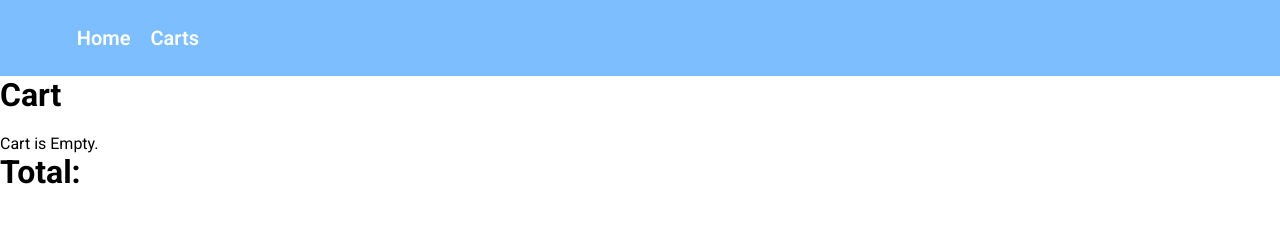
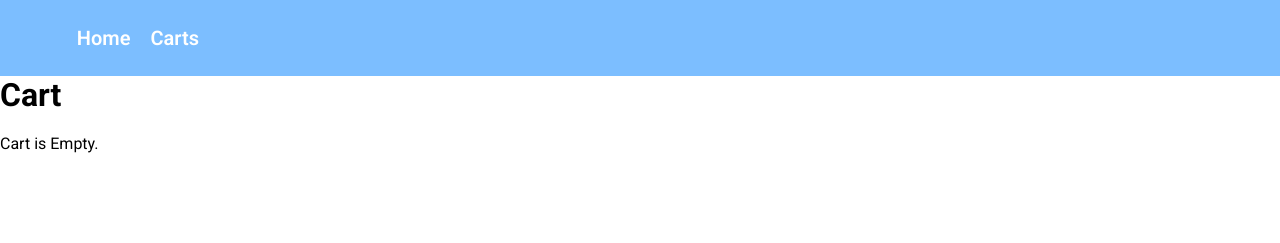
Before and after one commit to iamanoopverma/e-shop, a React (Vite) app: page /cart in a window 1280 px wide. Shown: the top 243 px of the page. Built offline with nearby package versions, Linux system fonts and the light colour scheme.

Commit message:
fix: return cart total correctly and hide total for empty cart

```diff
--- a/src/pages/Cart/Cart.jsx
+++ b/src/pages/Cart/Cart.jsx
@@ -3,15 +3,15 @@ import { useCart } from '../../context/CartContext'
 function Cart() {
   const { cart, addToCart, decreaseProductQty } = useCart();
   function total() {
-    cart.reduce((acc, item) => (acc + (item.price * item.qty)), 0)
+    return cart.reduce((acc, item) => (acc + (item.price * item.qty)), 0)
   }
 
   return (
     <>
       <h2>Cart</h2>
 
-      {cart.length === 0 ? <p>Cart is Empty.</p> :
-        cart.map(item => (
+      {cart.length > 0 ?
+        <div>{cart.map(item => (
           <div key={item.id} className='cart-item'>
             <img src={item.image} alt={item.title} width="120" />
             <p>{item.title}</p>
@@ -23,8 +23,14 @@ function Cart() {
             </div>
           </div>
         ))}
+        <h2>Total:{total()} </h2>
+        </div>
+        :
+        <div>
+          <p>Cart is Empty.</p>
+        </div>
+      }
 
-      <h2>Total:{total()} </h2>
     </>
   );
 }
```
